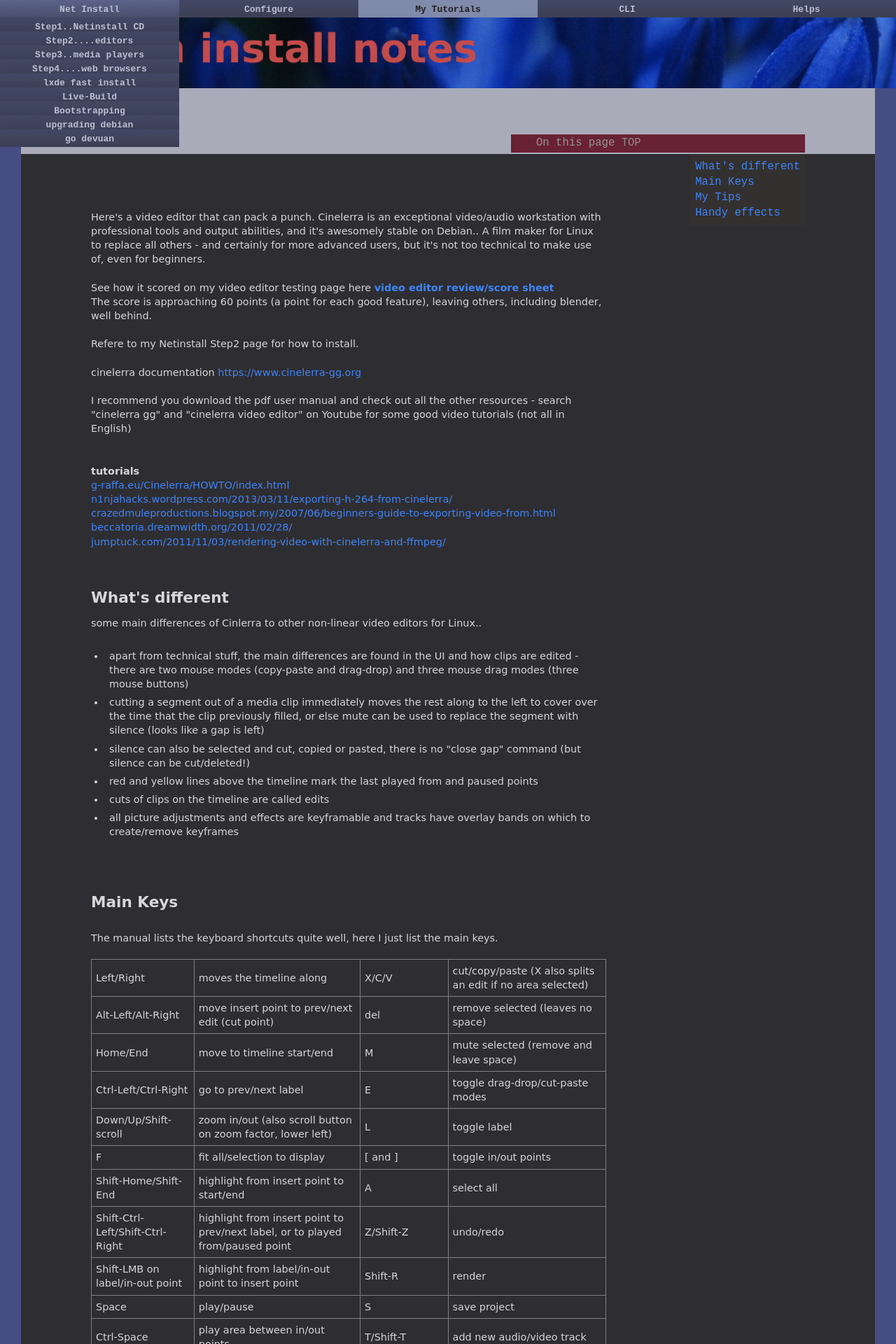
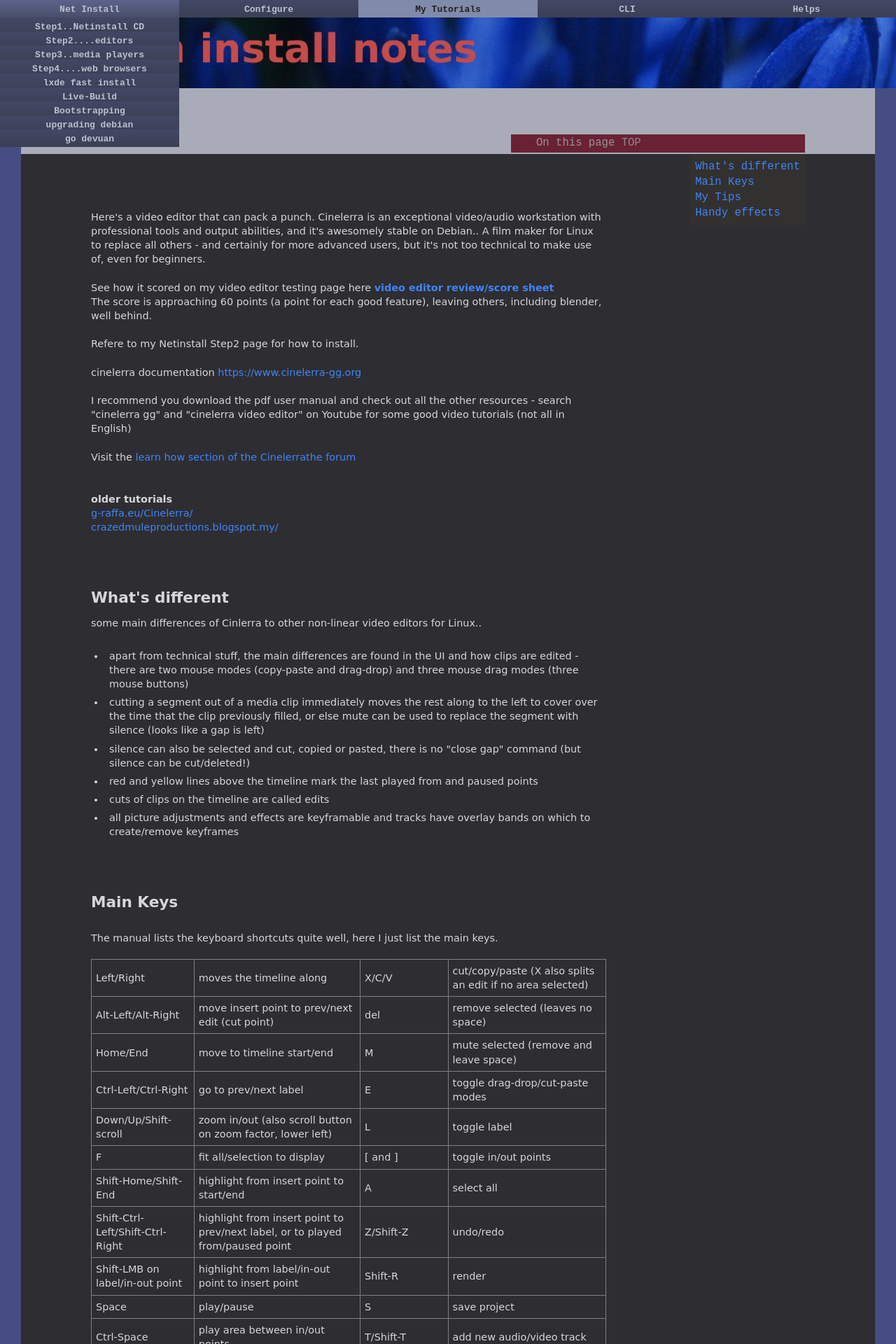
Before and after one commit to dquinton/debian-install, a Jekyll site: the page built from tutorial/04c-cinelerra.html, in a window 1280 px wide. Shown: the top 1920 px of the page at 70% size. Built offline with Jekyll 4.4.1, drawn with Linux system fonts in a browser that asks for light colours.

Commit message:
updating css

```diff
--- a/css/1.css
+++ b/css/1.css
@@ -67,7 +67,7 @@
 a:link { color: #3F85F7; text-decoration: none;}
 a:focus,
 a:hover {color: #154DA7; text-decoration: underline;  }
-a:visited {color: #63204C; }
+a:visited {color: #AD578E; }
 a:active  { color: #80244D; }
 
 h1 {
--- a/tutorial/04c-cinelerra.html
+++ b/tutorial/04c-cinelerra.html
@@ -40,15 +40,15 @@
 <br><br>
 cinelerra documentation <a href="https://www,cinelerra-gg.org">https://www.cinelerra-gg.org</a>
 <br><br>
+
 I recommend you download the pdf user manual and check out all the other resources - search "cinelerra gg" and "cinelerra video editor" on Youtube for some good video tutorials (not all in English)
+<br><br>
+Visit the<a href="https://www.cinelerra-gg.org/forum/forum-lern/"> learn how section of the Cinelerrathe forum  </a>
 <br><br><br>
 
-<b>tutorials</b><br>
-<a href="http://www.g-raffa.eu/Cinelerra/HOWTO/index.html">g-raffa.eu/Cinelerra/HOWTO/index.html</a><br>
-<a href="https://n1njahacks.wordpress.com/2013/03/11/exporting-h-264-from-cinelerra/">n1njahacks.wordpress.com/2013/03/11/exporting-h-264-from-cinelerra/</a><br>
-<a href="http://crazedmuleproductions.blogspot.my/2007/06/beginners-guide-to-exporting-video-from.html">crazedmuleproductions.blogspot.my/2007/06/beginners-guide-to-exporting-video-from.html</a><br>
-<a href="http://beccatoria.dreamwidth.org/2011/02/28/">beccatoria.dreamwidth.org/2011/02/28/</a><br>
-<a href="http://jumptuck.com/2011/11/03/rendering-video-with-cinelerra-and-ffmpeg/">jumptuck.com/2011/11/03/rendering-video-with-cinelerra-and-ffmpeg/</a>
+<b>older tutorials</b><br>
+<a href="http://www.g-raffa.eu/Cinelerra/HOWTO/index.html">g-raffa.eu/Cinelerra/</a><br>
+<a href="http://crazedmuleproductions.blogspot.my/2007/06/beginners-guide-to-exporting-video-from.html">crazedmuleproductions.blogspot.my/</a><br>
 <br><br>
 <br><br>
 <h2 id="1" class="tag">What's different</h2>
```
